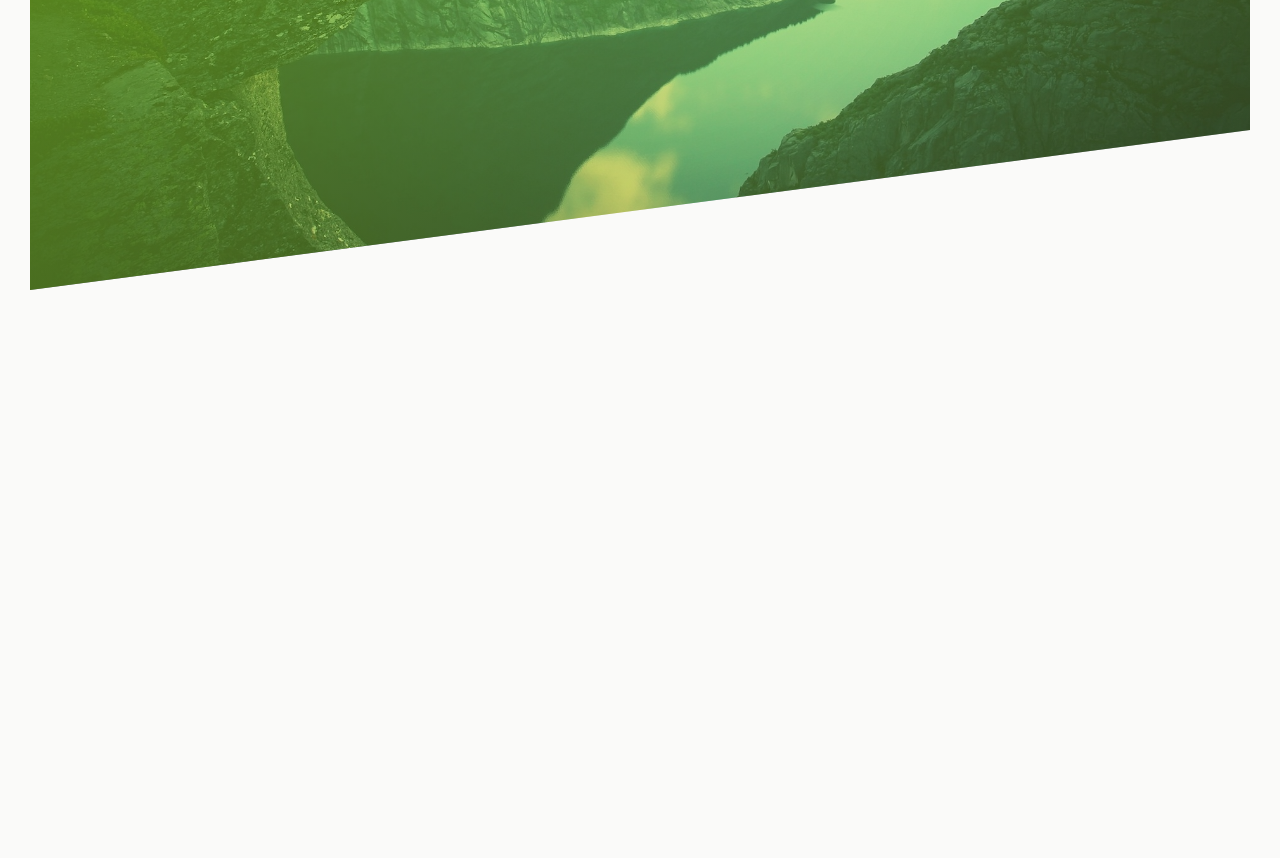
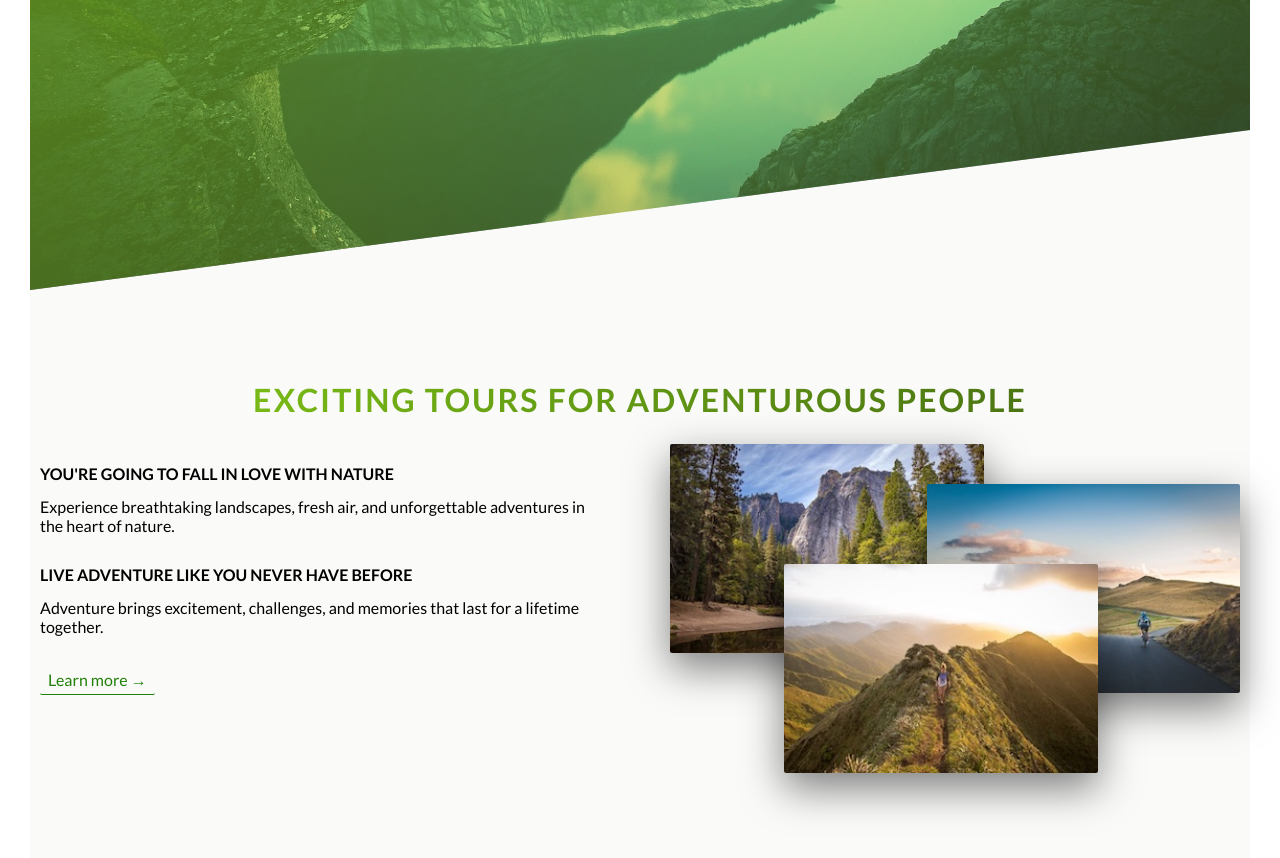
Before and after one commit to ShivaBuda/advance-CSS-and-SASS-course-revision, a website: page index.html in a window 1280 px wide. Shown: the part 500-1358 px from the top of the page. Before the commit the page ends 820 px from the top, so only its background shows below. Drawn offline with nearby package versions, Linux system fonts and the light colour scheme; files that its build step writes are made by us from their sources.

Commit message:
add about section

```diff
--- a/index.html
+++ b/index.html
@@ -28,7 +28,50 @@
                 <a class="btn btn--hero" href="#">Discover our tours</a>
             </div>
         </header>
-        <main></main>
+        <main>
+            <section class="section-about">
+                <div class="u-center-txt u-mb-md">
+                    <h2 class="heading-secondary">
+                        Exciting tours for adventurous people
+                    </h2>
+                </div>
+                <div class="row">
+                    <div class="col-1-of-2">
+                        <h3 class="heading-tertiary u-mb-sm">
+                            You're going to fall in love with nature
+                        </h3>
+                        <p class="paragraph u-mb-sm">
+                            Experience breathtaking landscapes, fresh air, and
+                            unforgettable adventures in the heart of nature.
+                        </p>
+                        <h3 class="heading-tertiary u-mb-sm">
+                            Live adventure like you never have before
+                        </h3>
+                        <p class="paragraph">
+                            Adventure brings excitement, challenges, and
+                            memories that last for a lifetime together.
+                        </p>
+                        <a class="btn-txt" href="#">Learn more &rarr;</a>
+                    </div>
+                    <div class="col-1-of-2">
+                        <div class="composition">
+                            <img
+                                src="images/nat-1.jpg"
+                                alt="Nature landscapes"
+                                class="composition__photo composition__photo--p1" />
+                            <img
+                                src="images/nat-2.jpg"
+                                alt="Nature landscapes"
+                                class="composition__photo composition__photo--p2" />
+                            <img
+                                src="images/nat-3.jpg"
+                                alt="Naute landscapes"
+                                class="composition__photo composition__photo--p3" />
+                        </div>
+                    </div>
+                </div>
+            </section>
+        </main>
         <!-- <section class="grid_float">
             <div class="row">
                 <div class="col-1-of-2">Col 1 of 2</div>
@@ -64,6 +107,5 @@
                 <div class="col-3-of-4">Col 3 of 4</div>
             </div>
         </section> -->
-
     </body>
 </html>
--- a/sass/abstracts/_variables.scss
+++ b/sass/abstracts/_variables.scss
@@ -1,9 +1,14 @@
 $primary-lime: #84cc16;
 $secondary-lime: #3f6212;
+$dark-stone: #1c1917;
+$light-grey: #e6e6e6;
+
+
+
 $tertiary-lime: #65a30d;
-$light-lime: #d9f99d;
+$light-lime-1: #d9f99d;
+$light-lime-2: #ecfccb;
 $dark-lime: #1a2e05;
-$dark-stone: #1c1917;
 $light-stone: #57534e;
 $lighter-stone: #fafaf9;
 
@@ -11,7 +16,6 @@ $primry-green: #208008;
 $secondary-green: #33cc0c;
 $dark-grey: #333333;
 $medium-grey: #666666;
-$light-grey: #e6e6e6;
 
 // FLOAT GRID
 $grid-width: 120rem;
--- a/sass/base/_base.scss
+++ b/sass/base/_base.scss
@@ -6,6 +6,7 @@ $dark-lime: #1a2e05;
 $dark-stone: #1c1917;
 $light-stone: #57534e;
 $lighter-stone: #fafaf9;
+
 
 $primry-green: #208008;
 $secondary-green: #33cc0c;
@@ -28,5 +29,5 @@ html {
 }
 body {
     box-sizing: border-box;
-    background-color: $lighter-stone;
+    background-color: #fff
 }
--- a/sass/base/_typography.scss
+++ b/sass/base/_typography.scss
@@ -12,6 +12,7 @@ $secondary-green: #33cc0c;
 $dark-grey: #333333;
 $medium-grey: #666666;
 $light-grey: #e6e6e6;
+
 body {
     font-family: "Lato", sans-serif;
     font-weight: 400;
@@ -38,3 +39,31 @@ body {
     font-weight: 600;
     animation: moveInRight 1s ease-out;
 }
+
+.heading-secondary {
+    background-image: linear-gradient(to right, $primary-lime, $secondary-lime);
+    background-clip: text;
+    color: transparent;
+    font-size: 3.2rem;
+    font-weight: 700;
+    text-transform: uppercase;
+    letter-spacing: 0.2rem;
+    transition: all 0.2s ease-out;
+
+    &:hover {
+        transform: skewY(2deg) skewX(15deg) scale(1.1);
+        text-shadow: 0.5rem 0.8rem 2rem rgba($dark-stone, $alpha: 0.3);
+    }
+}
+
+.heading-tertiary{
+    font-size: 1.6rem;
+    text-transform: uppercase;
+}
+.paragraph{
+    font-size: 1.6rem;
+
+    &:not(:last-child){
+        margin-bottom: 3rem;
+    }
+}
--- a/sass/base/_utilities.scss
+++ b/sass/base/_utilities.scss
@@ -0,0 +1,13 @@
+.u-center-txt {
+    text-align: center;
+}
+
+.u-mb-sm{
+    margin-bottom: 1.4rem;
+}
+.u-mb-md{
+    margin-bottom: 4.5rem
+}
+.u-mb-bg {
+    margin-bottom: 8rem;
+}
--- a/sass/components/_buttons.scss
+++ b/sass/components/_buttons.scss
@@ -55,3 +55,27 @@ $light-grey: #e6e6e6;
         background-color: $lighter-stone;
     }
 }
+
+.btn-txt {
+    &:link,
+    &:visited {
+        font-size: 1.6rem;
+        color: $primry-green;
+        border-bottom: 1px solid $primry-green;
+        transition: all 0.2s ease-out;
+        padding: 0.4rem 0.8rem;
+        border-radius: .2rem;
+        // For transform: translateY(-3px)
+        display: inline-block;
+    }
+    &:hover {
+        background-color: $primry-green;
+        color: $lighter-stone;
+        box-shadow: 0 1rem 2rem rgba($dark-stone, 0.3);
+        transform: translateY(-2px);
+    }
+    &:active {
+        box-shadow: 0 0.5rem 1rem rgba($dark-stone, 0.3);
+        transform: translateY(0);
+    }
+}
--- /dev/null
+++ b/sass/components/composition.scss
@@ -0,0 +1,37 @@
+$primary-lime: #84cc16;
+.composition {
+    position: relative;
+
+    &__photo {
+        width: 55%;
+        position: absolute;
+        box-shadow: 0 1.5rem 4rem rgba($color: #000000, $alpha: 0.5);
+        border-radius: 0.2rem;
+        outline-offset: 2rem;
+        transition: all 0.3s ease-in;
+        &:hover {
+            z-index: 1;
+            transform: scale(1.2);
+            box-shadow: 0 2.5rem 4rem rgba($color: #000000, $alpha: 0.6);
+            outline: 1.5rem solid $primary-lime;
+            transform: translateY(-0.5rem);
+            border-radius: 0;
+        }
+
+        &--p1 {
+            top: -2rem;
+            left: 0;
+        }
+        &--p2 {
+            top: 2rem;
+            right: 0;
+        }
+        &--p3 {
+            top: 10rem;
+            left: 20%;
+        }
+    }
+    &:hover :not(:hover) {
+        transform: scale(0.9);
+    }
+}
--- a/sass/layout/_grid-float.scss
+++ b/sass/layout/_grid-float.scss
@@ -12,14 +12,14 @@ $gutter-horizontal: 6rem;
 .row {
     max-width: $grid-width;
     margin: 0 auto;
-    background-color: rgb(212, 211, 211);
+    // background-color: rgb(212, 211, 211);
     &:not(:last-child) {
         margin-bottom: $gutter-horizontal;
     }
     @include clearfix;
 
     [class^="col-"] {
-        background-color: rgb(103, 139, 103);
+        // background-color: rgb(103, 139, 103);
         float: left;
 
         &:not(:last-child) {
--- a/sass/main.scss
+++ b/sass/main.scss
@@ -8,6 +8,8 @@
 @use "./base/utilities";
 
 @use "./components/buttons";
+@use "./components/composition";
+
 @use "./layout/header";
 @use "./layout/grid-float";
 
--- a/sass/pages/home.scss
+++ b/sass/pages/home.scss
@@ -0,0 +1,6 @@
+$lighter-stone: #fafaf9;
+.section-about {
+    background-color: $lighter-stone;
+    padding: 25rem 0;
+    margin-top: -20vh;
+}
```
